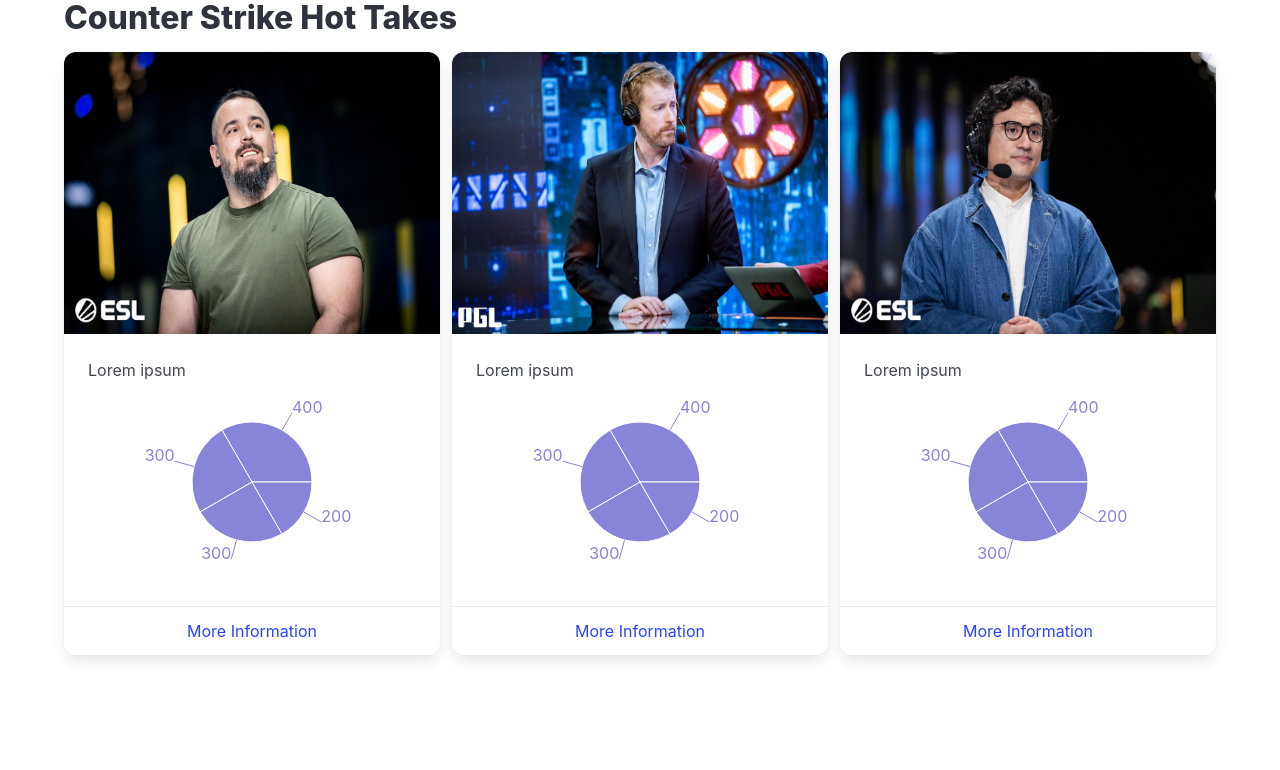
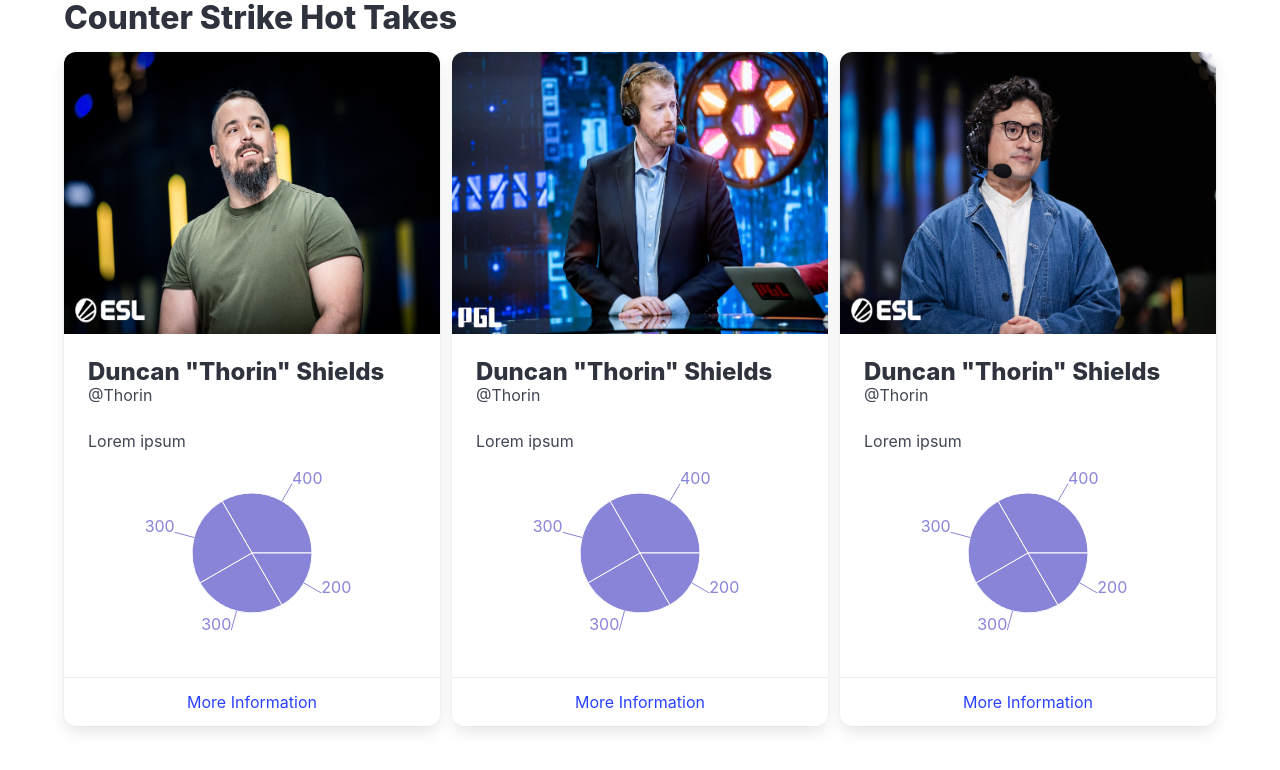
Before and after one commit to joro550/podcast, a Next.js app in the folder frontend/: page / in a window 1280 px wide. Shown: the top 770 px of the page. Built offline with nearby package versions, Linux system fonts and the light colour scheme.

Commit message:
frontend

```diff
--- a/frontend/src/app/card.tsx
+++ b/frontend/src/app/card.tsx
@@ -16,6 +16,12 @@ export default function Card({ src, alt }: { src: string; alt: string }) {
         </figure>
       </div>
       <div className="card-content">
+        <div className="media">
+          <div className="media-content">
+            <p className="title is-4">Duncan "Thorin" Shields</p>
+            <p className="subtitle is-6">@Thorin</p>
+          </div>
+        </div>
         <p>Lorem ipsum</p>
         <ResponsiveContainer width="100%" height={200}>
           <PieChart width={400} height={500}>
```
